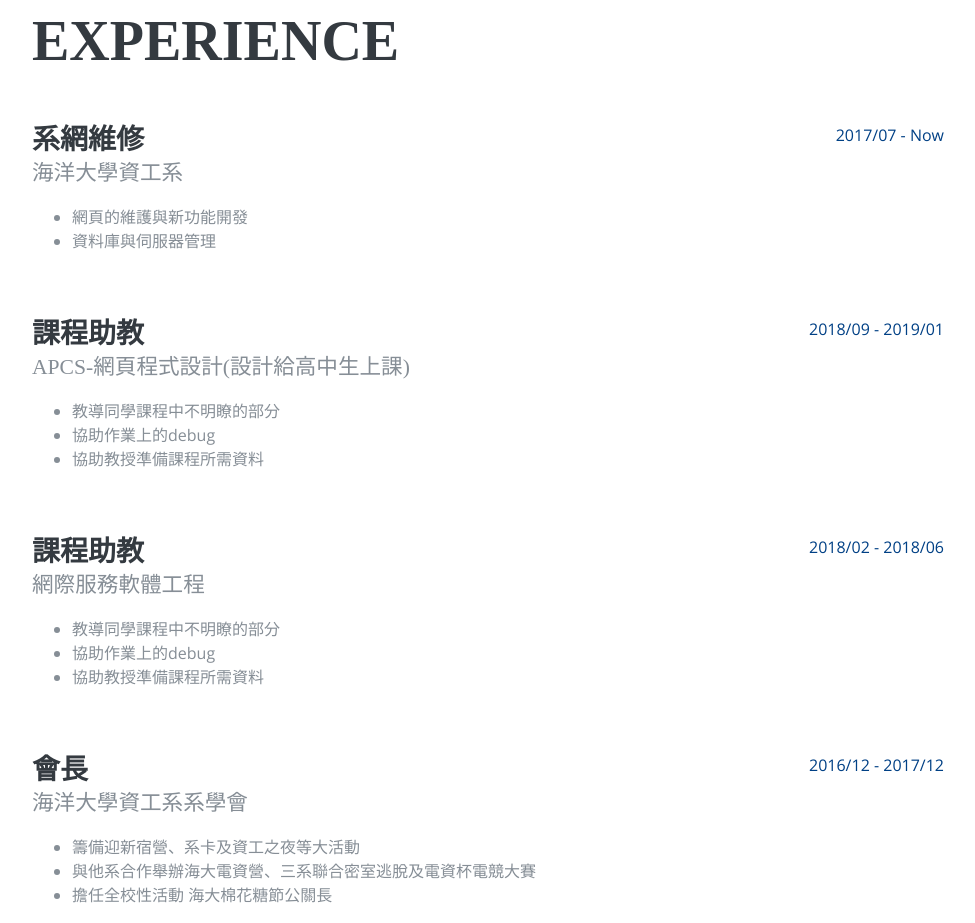
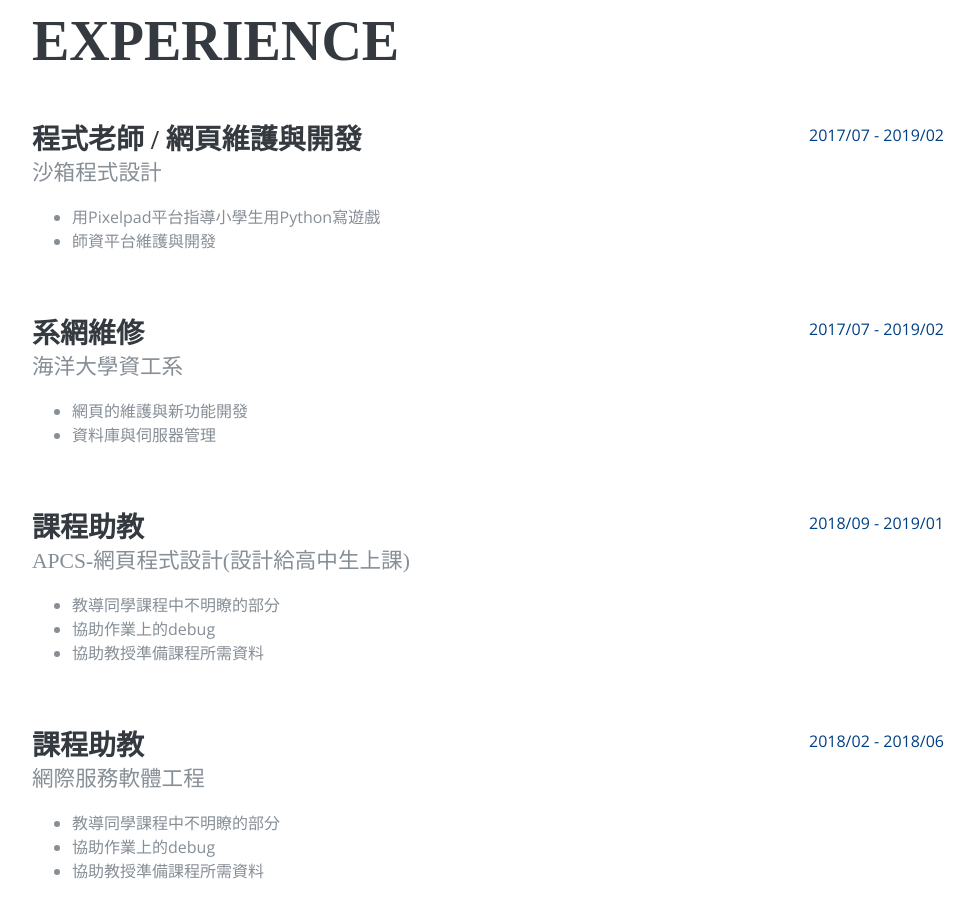
Before and after one commit to jimting/jimting.github.io, a plain HTML site: page Resume/index.html in a window 1280 px wide. Shown: the part 840-1763 px from the top of the page, without its empty margins (288-1263 px from the left). Drawn offline with nearby package versions, Linux system fonts and the light colour scheme; a web font is replaced by a local one.

Commit message:
Update index.html

```diff
--- a/Resume/index.html
+++ b/Resume/index.html
@@ -113,6 +113,19 @@
                 <h2 class="mb-5">Experience</h2>
 				<div class="resume-item d-flex flex-column flex-md-row mb-5">
                     <div class="resume-content mr-auto">
+                        <h3 class="mb-0">程式老師 / 網頁維護與開發</h3>
+                        <div class="subheading mb-3">沙箱程式設計</div>
+                        <ul>
+                            <li>用Pixelpad平台指導小學生用Python寫遊戲</li>
+                            <li>師資平台維護與開發</li>
+                        </ul>
+                    </div>
+                    <div class="resume-date text-md-right">
+                        <span class="text-primary">2017/07 - 2019/02</span>
+                    </div>
+                </div>
+				<div class="resume-item d-flex flex-column flex-md-row mb-5">
+                    <div class="resume-content mr-auto">
                         <h3 class="mb-0">系網維修</h3>
                         <div class="subheading mb-3">海洋大學資工系</div>
                         <ul>
@@ -121,7 +134,7 @@
                         </ul>
                     </div>
                     <div class="resume-date text-md-right">
-                        <span class="text-primary">2017/07 - Now</span>
+                        <span class="text-primary">2017/07 - 2019/02</span>
                     </div>
                 </div>
 				<div class="resume-item d-flex flex-column flex-md-row mb-5">
```
